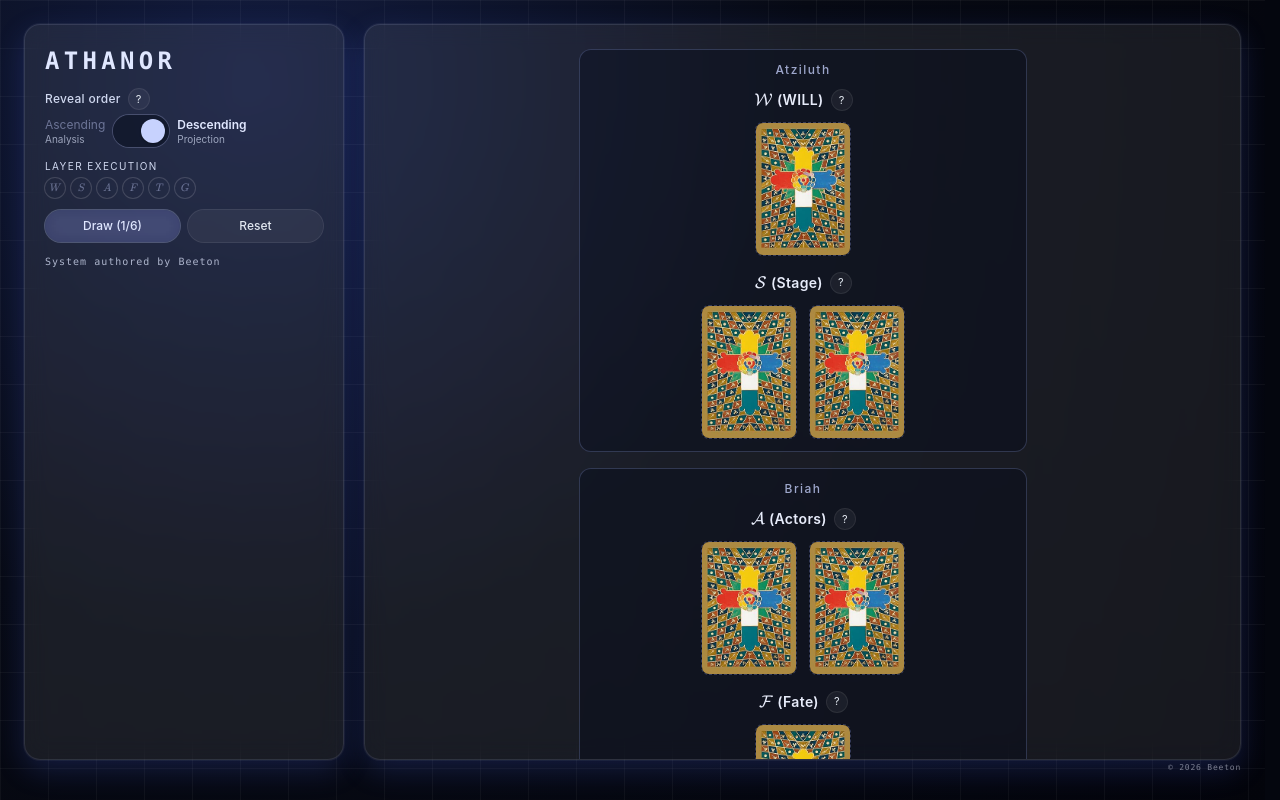
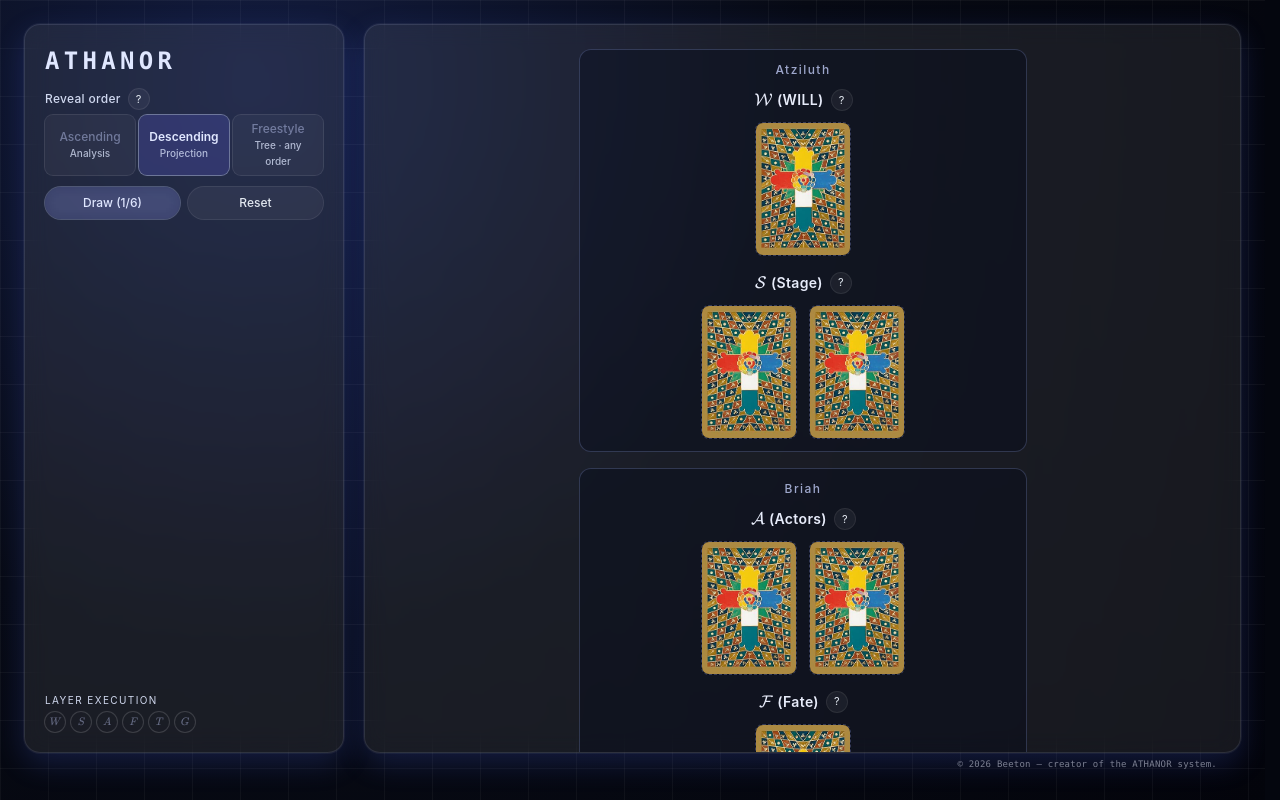
Before and after one commit to kiyotam23/thoth-tarot-spread, a Next.js app: page / in a window 1280 px wide. Built offline with nearby package versions, Linux system fonts and the light colour scheme.

Commit message:
UI improve

```diff
--- a/app/globals.css
+++ b/app/globals.css
@@ -74,6 +74,29 @@ img.spread-card-modal-art {
   line-height: 1;
 }
 
+.spread-mode-pill {
+  @apply min-w-0 flex-1 rounded-lg px-1.5 py-1.5 text-center text-[10px] font-medium leading-tight transition sm:px-2 sm:text-xs;
+  box-shadow: 0 0 0 1px rgba(255, 255, 255, 0.12);
+  background: rgba(255, 255, 255, 0.04);
+}
+.spread-mode-pill .spread-hint {
+  @apply block text-[9px] opacity-80 sm:text-[10px];
+}
+main[data-theme="descending"] .spread-mode-pill.is-active,
+main[data-theme="ascending"] .spread-mode-pill.is-active,
+main[data-theme="freestyle"] .spread-mode-pill.is-active {
+  box-shadow: 0 0 0 1px rgba(199, 210, 254, 0.45);
+  background: rgba(99, 102, 241, 0.22);
+}
+main[data-theme="ascending"] .spread-mode-pill.is-active {
+  box-shadow: 0 0 0 1px rgba(255, 160, 175, 0.45);
+  background: rgba(180, 50, 80, 0.3);
+}
+main[data-theme="freestyle"] .spread-mode-pill.is-active {
+  box-shadow: 0 0 0 1px rgba(100, 200, 170, 0.45);
+  background: rgba(30, 120, 90, 0.35);
+}
+
 .spread-panel-fade {
   animation: panelFadeIn 220ms ease-out both;
 }
@@ -107,8 +130,18 @@ main[data-theme="ascending"] {
   background: radial-gradient(circle at 18% 8%, #4a1c28 0%, #1e0a10 45%, #0a0305 100%);
 }
 
+/* Freestyle (scatter, open in any order): jade / deep smoke */
+main[data-theme="freestyle"] {
+  min-height: 100vh;
+  position: relative;
+  isolation: isolate;
+  color: #e4f0ec;
+  background: radial-gradient(circle at 22% 10%, #1a2e2a 0%, #0a120f 50%, #030806 100%);
+}
+
 main[data-theme="descending"]::before,
-main[data-theme="ascending"]::before {
+main[data-theme="ascending"]::before,
+main[data-theme="freestyle"]::before {
   content: "";
   position: absolute;
   inset: 0;
@@ -126,8 +159,15 @@ main[data-theme="ascending"]::before {
     linear-gradient(to bottom, rgba(255, 180, 195, 0.05) 1px, transparent 1px);
 }
 
+main[data-theme="freestyle"]::before {
+  background-image:
+    linear-gradient(to right, rgba(160, 220, 200, 0.055) 1px, transparent 1px),
+    linear-gradient(to bottom, rgba(160, 220, 200, 0.055) 1px, transparent 1px);
+}
+
 main[data-theme="descending"] > :not(.fixed),
-main[data-theme="ascending"] > :not(.fixed) {
+main[data-theme="ascending"] > :not(.fixed),
+main[data-theme="freestyle"] > :not(.fixed) {
   position: relative;
   z-index: 1;
 }
@@ -148,6 +188,14 @@ main[data-theme="ascending"] .spread-outer {
     0 10px 32px rgba(60, 15, 30, 0.45);
 }
 
+main[data-theme="freestyle"] .spread-outer {
+  border-color: rgba(150, 210, 190, 0.18);
+  background: rgba(6, 24, 18, 0.42);
+  box-shadow:
+    0 0 0 1px rgba(120, 200, 170, 0.1),
+    0 10px 32px rgba(0, 40, 32, 0.35);
+}
+
 main[data-theme="descending"] .spread-inner {
   border-color: rgba(165, 180, 252, 0.22);
   background: rgba(2, 6, 23, 0.35);
@@ -158,6 +206,11 @@ main[data-theme="ascending"] .spread-inner {
   background: rgba(20, 6, 10, 0.45);
 }
 
+main[data-theme="freestyle"] .spread-inner {
+  border-color: rgba(100, 180, 150, 0.28);
+  background: rgba(4, 18, 14, 0.44);
+}
+
 main[data-theme="descending"] .spread-title {
   color: #e0e7ff;
 }
@@ -166,12 +219,20 @@ main[data-theme="ascending"] .spread-title {
   color: #fce8ee;
 }
 
+main[data-theme="freestyle"] .spread-title {
+  color: #d4f0e6;
+}
+
 main[data-theme="descending"] .spread-hint {
   color: rgba(224, 232, 255, 0.92);
 }
 
 main[data-theme="ascending"] .spread-hint {
   color: rgba(255, 222, 230, 0.92);
+}
+
+main[data-theme="freestyle"] .spread-hint {
+  color: rgba(200, 235, 220, 0.9);
 }
 
 main[data-theme="descending"] .spread-txt-strong {
@@ -184,12 +245,21 @@ main[data-theme="ascending"] .spread-txt-strong {
   font-weight: 600;
 }
 
+main[data-theme="freestyle"] .spread-txt-strong {
+  color: #b8f0d8;
+  font-weight: 600;
+}
+
 main[data-theme="descending"] .spread-txt-faint {
   color: rgba(199, 210, 254, 0.45);
 }
 
 main[data-theme="ascending"] .spread-txt-faint {
   color: rgba(255, 180, 195, 0.45);
+}
+
+main[data-theme="freestyle"] .spread-txt-faint {
+  color: rgba(150, 200, 180, 0.42);
 }
 
 main[data-theme="descending"] .spread-world-label {
@@ -200,12 +270,20 @@ main[data-theme="ascending"] .spread-world-label {
   color: rgba(255, 190, 200, 0.82);
 }
 
+main[data-theme="freestyle"] .spread-world-label {
+  color: rgba(180, 220, 200, 0.82);
+}
+
 main[data-theme="descending"] .spread-triad {
   color: rgba(236, 241, 255, 0.98);
 }
 
 main[data-theme="ascending"] .spread-triad {
   color: rgba(255, 230, 236, 0.98);
+}
+
+main[data-theme="freestyle"] .spread-triad {
+  color: rgba(220, 245, 234, 0.98);
 }
 
 main[data-theme="descending"] .spread-toggle {
@@ -252,6 +330,15 @@ main[data-theme="ascending"] .spread-btn-go:hover:not(:disabled) {
   background: rgba(200, 70, 100, 0.35);
 }
 
+main[data-theme="freestyle"] .spread-btn-go {
+  color: #e4f8ef;
+  background: rgba(40, 140, 110, 0.28);
+  box-shadow: 0 0 0 1px rgba(120, 200, 170, 0.3);
+}
+main[data-theme="freestyle"] .spread-btn-go:hover:not(:disabled) {
+  background: rgba(50, 160, 125, 0.36);
+}
+
 main[data-theme="descending"] .spread-btn-ghost {
   color: #e2e8f0;
   background: rgba(255, 255, 255, 0.05);
@@ -270,6 +357,15 @@ main[data-theme="ascending"] .spread-btn-ghost:hover {
   background: rgba(60, 20, 30, 0.65);
 }
 
+main[data-theme="freestyle"] .spread-btn-ghost {
+  color: #d8eee4;
+  background: rgba(8, 32, 24, 0.55);
+  box-shadow: 0 0 0 1px rgba(100, 180, 150, 0.22);
+}
+main[data-theme="freestyle"] .spread-btn-ghost:hover {
+  background: rgba(12, 45, 34, 0.68);
+}
+
 main[data-theme="descending"] .spread-tile {
   border-color: rgba(255, 255, 255, 0.14);
   background: rgba(2, 6, 23, 0.45);
@@ -281,6 +377,12 @@ main[data-theme="ascending"] .spread-tile {
   box-shadow: 0 0 0 1px rgba(200, 80, 100, 0.1);
 }
 
+main[data-theme="freestyle"] .spread-tile {
+  border-color: rgba(120, 200, 170, 0.22);
+  background: rgba(3, 18, 12, 0.55);
+  box-shadow: 0 0 0 1px rgba(60, 140, 110, 0.12);
+}
+
 main[data-theme="descending"] .spread-tile-back {
   border-color: rgba(165, 180, 252, 0.28);
   background-color: rgba(2, 6, 23, 0.35);
@@ -288,6 +390,11 @@ main[data-theme="descending"] .spread-tile-back {
 main[data-theme="ascending"] .spread-tile-back {
   border-color: rgba(200, 90, 110, 0.35);
   background-color: rgba(25, 8, 12, 0.45);
+}
+
+main[data-theme="freestyle"] .spread-tile-back {
+  border-color: rgba(100, 180, 150, 0.32);
+  background-color: rgba(4, 20, 14, 0.48);
 }
 
 main[data-theme="descending"] .spread-float-next {
--- a/app/page.tsx
+++ b/app/page.tsx
@@ -22,9 +22,8 @@ const spread = {
     "spread-inner spread-panel spread-panel-fade w-full max-w-md rounded-xl border p-3 transition-colors duration-300",
   worldLabel: "spread-world-label mb-3 text-center text-xs font-medium tracking-[0.12em]",
   title: "spread-title whitespace-nowrap font-mono text-xl font-bold tracking-[0.18em] sm:text-2xl",
-  brandCredit: "spread-hint mt-3 text-left font-mono text-[10px] font-thin tracking-widest opacity-80",
   brandCopyright:
-    "pointer-events-none select-none text-right font-mono text-[8px] font-thin leading-none tracking-widest opacity-50",
+    "pointer-events-none max-w-2xl select-none text-right text-[8px] font-mono font-thin leading-relaxed tracking-wide opacity-50 sm:ml-auto sm:text-[9px]",
   modalOverlay: "fixed inset-0 flex items-center justify-center bg-black/90 p-4",
   modalZHelp: "z-[60]",
   modalZCard: "z-[70]",
@@ -38,6 +37,9 @@ const spread = {
   floatReset:
     "spread-float-reset min-h-[52px] min-w-[9rem] rounded-full px-5 py-3 text-sm font-semibold supports-[backdrop-filter]:backdrop-blur-sm transition",
   controlGrid: "mt-3 grid w-full grid-cols-2 gap-2",
+  modePillRow: "mt-1.5 flex w-full min-w-0 flex-col gap-1 sm:flex-row",
+  railBottom: "mt-auto w-full space-y-2 pt-4",
+  layerExecutionInRail: "w-full text-left",
   drawBtn: "spread-btn-go min-w-0 max-w-full rounded-full px-2 py-2 text-center text-xs font-medium backdrop-blur transition disabled:cursor-not-allowed disabled:opacity-40",
   resetBtn: "spread-btn-ghost min-w-0 max-w-full rounded-full px-2 py-2 text-center text-xs font-medium transition",
   modalHeader: "flex items-start justify-between gap-4"
@@ -304,6 +306,20 @@ function drawUnique(pool: Card[], count: number): Card[] {
   return cloned.slice(0, max);
 }
 
+const TOTAL_SPREAD_CARDS = LAYERS.reduce((acc, l) => acc + l.drawCount, 0);
+
+function dealAllLayers(): Record<string, Card[]> {
+  const next: Record<string, Card[]> = {};
+  for (const layer of LAYERS) {
+    next[layer.key] = drawUnique(layer.pool, layer.drawCount);
+  }
+  return next;
+}
+
+type RevealMode = "ascending" | "descending" | "freestyle";
+
+type FreestyleLogEntry = { slotKey: string; cardId: string; name: string; op: (typeof LAYER_OPERATOR_LABELS)[number] };
+
 function preloadImageUrls(urls: string[]) {
   for (const src of urls) {
     const im = new Image();
@@ -530,8 +546,10 @@ function renderHelpBody(body: string) {
 export default function Page() {
   const [step, setStep] = useState(0);
   const [drawn, setDrawn] = useState<Record<string, Card[]>>({});
-  /** true = descending: first reveal = Layer 1 (Atziluth, top) … last = Layer 6 (Assiah, bottom) */
-  const [revealAtziluthToAssiah, setRevealAtziluthToAssiah] = useState(true);
+  /** descending: Atziluth→Assiah; ascending: Assiah→Atziluth; freestyle: same Tree layout, any reveal order */
+  const [revealMode, setRevealMode] = useState<RevealMode>("descending");
+  const [freestyleFaceUp, setFreestyleFaceUp] = useState<Record<string, boolean>>({});
+  const [freestyleOrderLog, setFreestyleOrderLog] = useState<FreestyleLogEntry[]>([]);
   const [activeHelpKey, setActiveHelpKey] = useState<Layer["key"] | null>(null);
   const [isGlobalHelpOpen, setIsGlobalHelpOpen] = useState(false);
   const [selectedCardId, setSelectedCardId] = useState<string | null>(null);
@@ -553,9 +571,10 @@ export default function Page() {
   );
 
   const revealOrder = useMemo(
-    () => (revealAtziluthToAssiah ? REVEAL_ATZILUTH_TO_ASSIAH : REVEAL_ASSIAH_TO_ATZILUTH),
-    [revealAtziluthToAssiah]
+    () => (revealMode === "descending" ? REVEAL_ATZILUTH_TO_ASSIAH : REVEAL_ASSIAH_TO_ATZILUTH),
+    [revealMode]
   );
+
   const selectedCard = selectedCardId ? CARD_INDEX[selectedCardId] : null;
   const activeLayer = activeHelpKey ? LAYERS_BY_KEY[activeHelpKey] : null;
   const activeLayerHelp = activeHelpKey ? LAYER_HELP[activeHelpKey] : null;
@@ -567,6 +586,8 @@ export default function Page() {
     selectedCard.arcanaTitle
       ? `${selectedCard.rank} · ${selectedCard.arcanaTitle}`
       : selectedCard?.name ?? "";
+  const selectedFreestyleSequence =
+    selectedCardId && revealMode === "freestyle" ? freestyleOrderLog.findIndex((e) => e.cardId === selectedCardId) + 1 : 0;
   const elementLine = selectedCard
     ? formatElementLine(selectedCard.elementalAttribution, selectedCard.astrology.element)
     : null;
@@ -579,9 +600,60 @@ export default function Page() {
       selectedCard.rank === String(selectedCard.number)
     );
 
-  const completed = step === LAYERS.length;
-  const litOperatorIndexSet = useMemo(() => new Set(revealOrder.slice(0, step)), [revealOrder, step]);
+  const isSequential = revealMode === "ascending" || revealMode === "descending";
+  const freestyleRevealedCount = useMemo(
+    () => Object.values(freestyleFaceUp).filter(Boolean).length,
+    [freestyleFaceUp]
+  );
+  const completed = isSequential ? step === LAYERS.length : revealMode === "freestyle" && freestyleRevealedCount >= TOTAL_SPREAD_CARDS;
+
+  const litOperatorIndexSet = useMemo(() => {
+    if (revealMode === "freestyle") {
+      return new Set<number>();
+    }
+    return new Set(revealOrder.slice(0, step));
+  }, [revealMode, revealOrder, step]);
+
+  const dealFreestyle = useCallback(() => {
+    const d = dealAllLayers();
+    preloadImageUrls(Object.values(d).flatMap((c) => c.map((x) => x.image)));
+    setDrawn(d);
+    setFreestyleFaceUp({});
+    setFreestyleOrderLog([]);
+    setStep(0);
+  }, []);
+
+  /** Same deal; all face down again, log cleared. */
+  const reScatterFreestyle = useCallback(() => {
+    setFreestyleFaceUp({});
+    setFreestyleOrderLog([]);
+    setSelectedCardId(null);
+  }, []);
+
+  const selectRevealMode = useCallback(
+    (m: RevealMode) => {
+      setSelectedCardId(null);
+      setStep(0);
+      setActiveHelpKey(null);
+      setRevealMode(m);
+      if (m === "freestyle") {
+        const d = dealAllLayers();
+        preloadImageUrls(Object.values(d).flatMap((c) => c.map((x) => x.image)));
+        setDrawn(d);
+        setFreestyleFaceUp({});
+        setFreestyleOrderLog([]);
+      } else {
+        setDrawn({});
+        setFreestyleFaceUp({});
+        setFreestyleOrderLog([]);
+      }
+      rightPanelRef.current?.scrollTo({ top: 0, behavior: "auto" });
+    },
+    []
+  );
+
   const nextStep = useCallback(() => {
+    if (!isSequential) return;
     if (step >= LAYERS.length) return;
     const layerIndex = revealOrder[step];
     const layer = LAYERS[layerIndex];
@@ -589,20 +661,30 @@ export default function Page() {
     preloadImageUrls(picked.map((c) => c.image));
     setDrawn((prev) => ({ ...prev, [layer.key]: picked }));
     setStep((prev) => prev + 1);
-  }, [revealOrder, step]);
+  }, [isSequential, revealOrder, step]);
 
   const reset = useCallback(() => {
+    if (revealMode === "freestyle") {
+      reScatterFreestyle();
+    } else {
       setDrawn({});
       setStep(0);
+    }
+    setSelectedCardId(null);
     window.scrollTo({ top: 0, behavior: "smooth" });
     rightPanelRef.current?.scrollTo({ top: 0, behavior: "smooth" });
-  }, []);
+  }, [revealMode, reScatterFreestyle]);
 
-  const toggleRevealOrder = useCallback(() => {
-    setRevealAtziluthToAssiah((v) => !v);
-    setDrawn({});
-    setStep(0);
-    rightPanelRef.current?.scrollTo({ top: 0, behavior: "auto" });
+  const revealFreestyleSlot = useCallback((slotKey: string, card: Card, op: (typeof LAYER_OPERATOR_LABELS)[number]) => {
+    setFreestyleFaceUp((prev) => {
+      if (prev[slotKey]) return prev;
+      return { ...prev, [slotKey]: true };
+    });
+    setFreestyleOrderLog((prev) => {
+      if (prev.some((e) => e.slotKey === slotKey)) return prev;
+      return [...prev, { slotKey, cardId: card.id, name: card.name, op }];
+    });
+    preloadImageUrls([card.image]);
   }, []);
 
   const scrollToLayer = useCallback((layerIndex: number) => {
@@ -616,6 +698,7 @@ export default function Page() {
   }, []);
 
   useEffect(() => {
+    if (revealMode === "freestyle" || !isSequential) return;
     if (step === 0) return;
     const layerIndex = revealOrder[step - 1];
     const openedLayer = LAYERS[layerIndex];
@@ -626,7 +709,7 @@ export default function Page() {
       behavior: "smooth",
       block: "center"
     });
-  }, [step, revealOrder]);
+  }, [step, revealOrder, revealMode, isSequential]);
 
   useEffect(() => {
     // Keep only the shared card-back warm to avoid eager loading every card asset.
@@ -636,7 +719,48 @@ export default function Page() {
 
   const cardsByLayer = useMemo<ReactNode[][]>(
     () =>
-      LAYERS.map((layer) => {
+      LAYERS.map((layer, layerIdx) => {
+        const op = LAYER_OPERATOR_LABELS[layerIdx];
+
+        if (revealMode === "freestyle") {
+          const cards = drawn[layer.key] ?? [];
+          return cards.map((card, idx) => {
+            const slotKey = `${layer.key}__${idx}`;
+            const up = Boolean(freestyleFaceUp[slotKey]);
+            if (up) {
+              return (
+                <div key={slotKey} className="spread-tile spread-card-back-shell border">
+                  <RevealedCardButton
+                    card={card}
+                    cardBackSrc={cardBackImage}
+                    onOpen={() => setSelectedCardId(card.id)}
+                  />
+                </div>
+              );
+            }
+            return (
+              <div key={slotKey} className="spread-tile-back spread-card-back-shell border border-dashed">
+                <button
+                  type="button"
+                  onClick={() => revealFreestyleSlot(slotKey, card, op)}
+                  aria-label={`Reveal card (${op})`}
+                  className="block h-full w-full min-h-0 overflow-hidden rounded-lg border-0 bg-transparent p-0 focus:outline-none focus-visible:ring-2 focus-visible:ring-indigo-300/70"
+                >
+                  <img
+                    src={cardBackImage}
+                    alt=""
+                    className="spread-card-back-img"
+                    loading="eager"
+                    decoding="async"
+                    draggable={false}
+                  />
+                  <span className="sr-only">Card back — tap to reveal</span>
+                </button>
+              </div>
+            );
+          });
+        }
+
         const opened = (drawn[layer.key]?.length ?? 0) > 0;
 
         if (opened) {
@@ -669,7 +793,7 @@ export default function Page() {
           </div>
         ));
       }),
-    [drawn, cardBackImage]
+    [drawn, cardBackImage, revealMode, freestyleFaceUp, revealFreestyleSlot]
   );
   const yetzirahCards = cardsByLayer[4] ?? [];
 
@@ -684,9 +808,9 @@ export default function Page() {
   }
 
   return (
-    <main data-theme={revealAtziluthToAssiah ? "descending" : "ascending"} className={spread.main}>
+    <main data-theme={revealMode} className={spread.main}>
       <div className={spread.shell}>
-        <section className={spread.rail}>
+        <section className={`${spread.rail} flex min-h-0 flex-col`}>
           <h1 className={spread.title}>ATHANOR</h1>
 
           <div className="mt-3">
@@ -694,48 +818,70 @@ export default function Page() {
               <p className="spread-hint text-xs font-medium tracking-wide">Reveal order</p>
               <HelpIconButton label="Global logic help" onClick={() => setIsGlobalHelpOpen(true)} />
             </div>
-            <div className="mt-1.5 flex w-max max-w-full items-center gap-2">
-              <span className="flex shrink-0 flex-col leading-tight">
+            <div className={spread.modePillRow} role="group" aria-label="Reveal order mode">
+              <button
+                type="button"
+                onClick={() => selectRevealMode("ascending")}
+                className={`spread-mode-pill min-h-[2.5rem] ${revealMode === "ascending" ? "is-active" : ""}`}
+              >
                 <span
-                  className={`text-xs ${
-                    !revealAtziluthToAssiah ? "spread-txt-strong" : "spread-txt-faint"
-                  }`}
+                  className={revealMode === "ascending" ? "spread-txt-strong" : "spread-txt-faint"}
                 >
                   Ascending
                 </span>
-                <span className="spread-hint text-[10px] opacity-70">Analysis</span>
-              </span>
+                <span className="spread-hint">Analysis</span>
+              </button>
               <button
                 type="button"
-                role="switch"
-                aria-checked={revealAtziluthToAssiah}
-                aria-label="Toggle between descending (Atziluth to Assiah) and ascending (Assiah to Atziluth)"
-                onClick={toggleRevealOrder}
-                className="spread-toggle relative h-8 w-14 shrink-0 rounded-full p-0.5 transition"
+                onClick={() => selectRevealMode("descending")}
+                className={`spread-mode-pill min-h-[2.5rem] ${revealMode === "descending" ? "is-active" : ""}`}
               >
                 <span
-                  aria-hidden
-                  className={`spread-toggle-knob absolute top-1/2 h-6 w-6 -translate-y-1/2 rounded-full transition-all ${
-                    revealAtziluthToAssiah ? "right-1" : "left-1"
-                  }`}
-                />
-              </button>
-              <span className="flex shrink-0 flex-col leading-tight">
-                <span
-                  className={`text-xs ${
-                    revealAtziluthToAssiah ? "spread-txt-strong" : "spread-txt-faint"
-                  }`}
+                  className={revealMode === "descending" ? "spread-txt-strong" : "spread-txt-faint"}
                 >
                   Descending
                 </span>
-                <span className="spread-hint text-[10px] opacity-70">Projection</span>
+                <span className="spread-hint">Projection</span>
+              </button>
+              <button
+                type="button"
+                onClick={() => selectRevealMode("freestyle")}
+                className={`spread-mode-pill min-h-[2.5rem] ${revealMode === "freestyle" ? "is-active" : ""}`}
+              >
+                <span
+                  className={revealMode === "freestyle" ? "spread-txt-strong" : "spread-txt-faint"}
+                >
+                  Freestyle
                 </span>
+                <span className="spread-hint">Tree · any order</span>
+              </button>
             </div>
           </div>
 
-          <div className="mt-3">
+          {revealMode === "freestyle" ? (
+            <div className={spread.controlGrid}>
+              <button type="button" onClick={dealFreestyle} className={spread.drawBtn}>
+                Re-deal
+              </button>
+              <button type="button" onClick={reset} className={spread.resetBtn}>
+                Reset
+              </button>
+            </div>
+          ) : (
+            <div className={spread.controlGrid}>
+              <button type="button" onClick={nextStep} disabled={completed} className={spread.drawBtn}>
+                {completed ? "All Revealed" : `Draw (${step + 1}/6)`}
+              </button>
+              <button type="button" onClick={reset} className={spread.resetBtn}>
+                Reset
+              </button>
+            </div>
+          )}
+          {revealMode !== "freestyle" ? (
+            <div className={spread.railBottom}>
+              <div className={spread.layerExecutionInRail} aria-label="Layer execution">
                 <p className="spread-hint text-[10px] tracking-[0.14em]">LAYER EXECUTION</p>
-            <div className="mt-1 flex items-center gap-1.5">
+                <div className="mt-1 flex items-center justify-start gap-1.5">
                   {LAYER_OPERATOR_LABELS.map((label, idx) => {
                     const isActive = litOperatorIndexSet.has(idx);
                     return (
@@ -758,16 +904,8 @@ export default function Page() {
                   })}
                 </div>
               </div>
-
-          <div className={spread.controlGrid}>
-            <button type="button" onClick={nextStep} disabled={completed} className={spread.drawBtn}>
-              {completed ? "All Revealed" : `Draw (${step + 1}/6)`}
-            </button>
-            <button type="button" onClick={reset} className={spread.resetBtn}>
-              Reset
-            </button>
             </div>
-          <p className={spread.brandCredit}>System authored by Beeton</p>
+          ) : null}
         </section>
         <section ref={rightPanelRef} className={spread.canvas}>
           <div className="flex flex-col items-center gap-4">
@@ -822,9 +960,9 @@ export default function Page() {
         </section>
       </div>
 
-      <footer className="mx-auto w-full max-w-7xl shrink-0 py-1">
-        <p className={spread.brandCopyright} aria-label="Copyright">
-          © 2026 Beeton
+      <footer className="mx-auto w-full max-w-7xl shrink-0 px-4 py-1 sm:px-6">
+        <p className={spread.brandCopyright} aria-label="Copyright and credit">
+          © 2026 Beeton &mdash; creator of the ATHANOR system.
         </p>
       </footer>
 
@@ -885,6 +1023,10 @@ export default function Page() {
               <strong className="spread-triad font-semibold">Ascending</strong> is the mode of analysis where the
               narrative is integrated back toward essence.
             </p>
+            <p>
+              <strong className="spread-triad font-semibold">Freestyle</strong> keeps the same Tree of sephiroth
+              layout, but the full spread is dealt at once, face down. You choose which layer to turn next.
+            </p>
           </div>
           <div className="mt-2 text-sm text-indigo-100/90">
             <LatexBlock tex={"\\mathcal{G} = \\int \\mathcal{T}\\,dt"} />
@@ -938,6 +1080,11 @@ export default function Page() {
             />
             <div className="spread-hint text-sm leading-relaxed">
               <h3 className="spread-triad text-base font-semibold">{selectedCardModalTitle}</h3>
+              {revealMode === "freestyle" && selectedFreestyleSequence > 0 ? (
+                <p className="spread-hint mt-1 text-xs opacity-90">
+                  Opened #{selectedFreestyleSequence} in this session&apos;s free order.
+                </p>
+              ) : null}
               <div className="mt-2 grid grid-cols-1 gap-x-5 gap-y-1.5 md:grid-cols-2">
                 {selectedCard.suit ? <p className="min-w-0 leading-snug">Suit: {selectedCard.suit}</p> : null}
                 {showRankInModal ? (
```
Also changed, not shown: 1 other file (tests, documents, lock files or other folders). Lines whose indentation alone changed are shown as unchanged.
